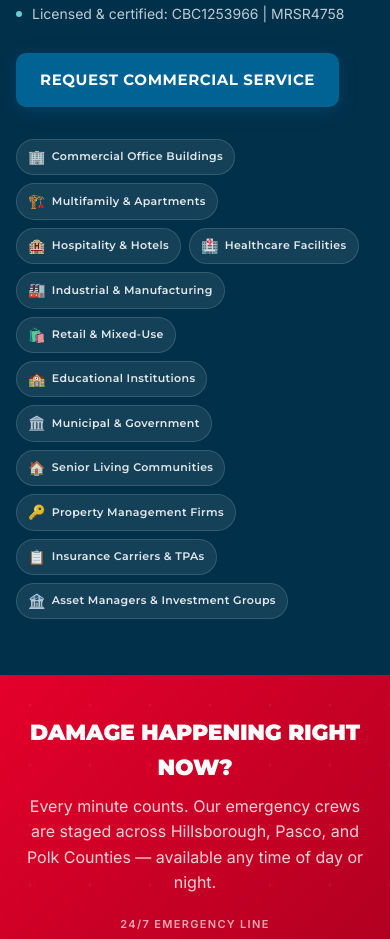
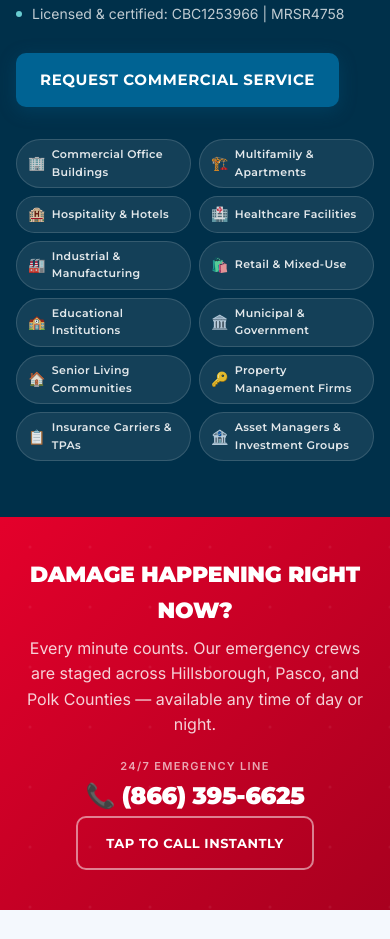
Before and after one commit to JamesL6/drycor-redesign, a plain HTML site: page index.html in a window 390 px wide. Shown: the part 6753-7692 px from the top of the page. Drawn offline with nearby package versions, Linux system fonts and the light colour scheme; no server answers.

Commit message:
fix: display commercial pills in 2-col grid on mobile
Made-with: Cursor

```diff
--- a/index.html
+++ b/index.html
@@ -2165,6 +2165,8 @@ ul { list-style: none; }
   .commercial__grid { grid-template-columns: 1fr; gap: 32px; }
   .commercial::after { display: none; }
   .commercial__title { font-size: clamp(24px, 5vw, 36px); }
+  .commercial__pills { display: grid; grid-template-columns: 1fr 1fr; gap: 8px; }
+  .comm-pill { white-space: normal; justify-content: flex-start; }
 
   /* Mid CTA */
   .midcta__inner { flex-direction: column; text-align: center; gap: 20px; }
```
